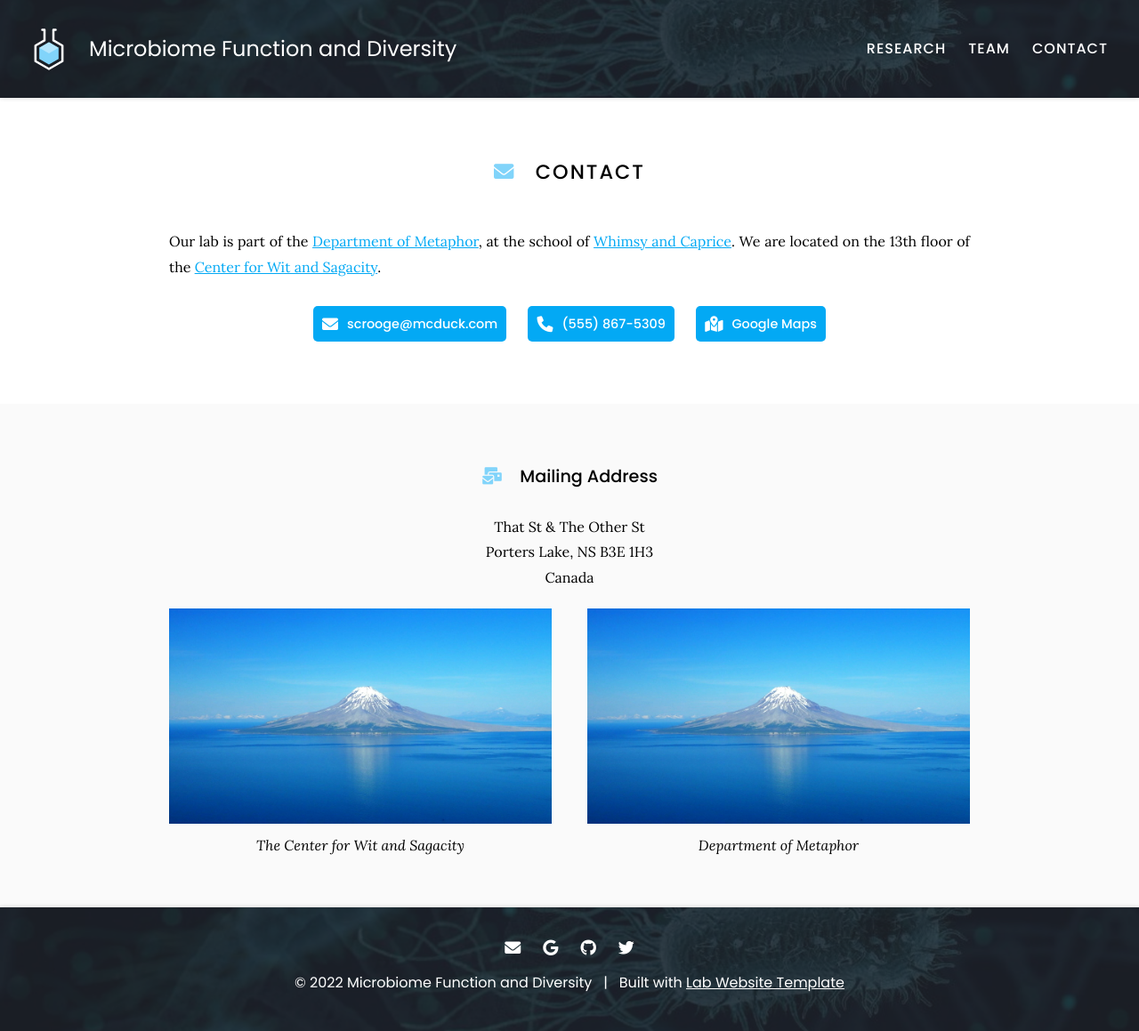
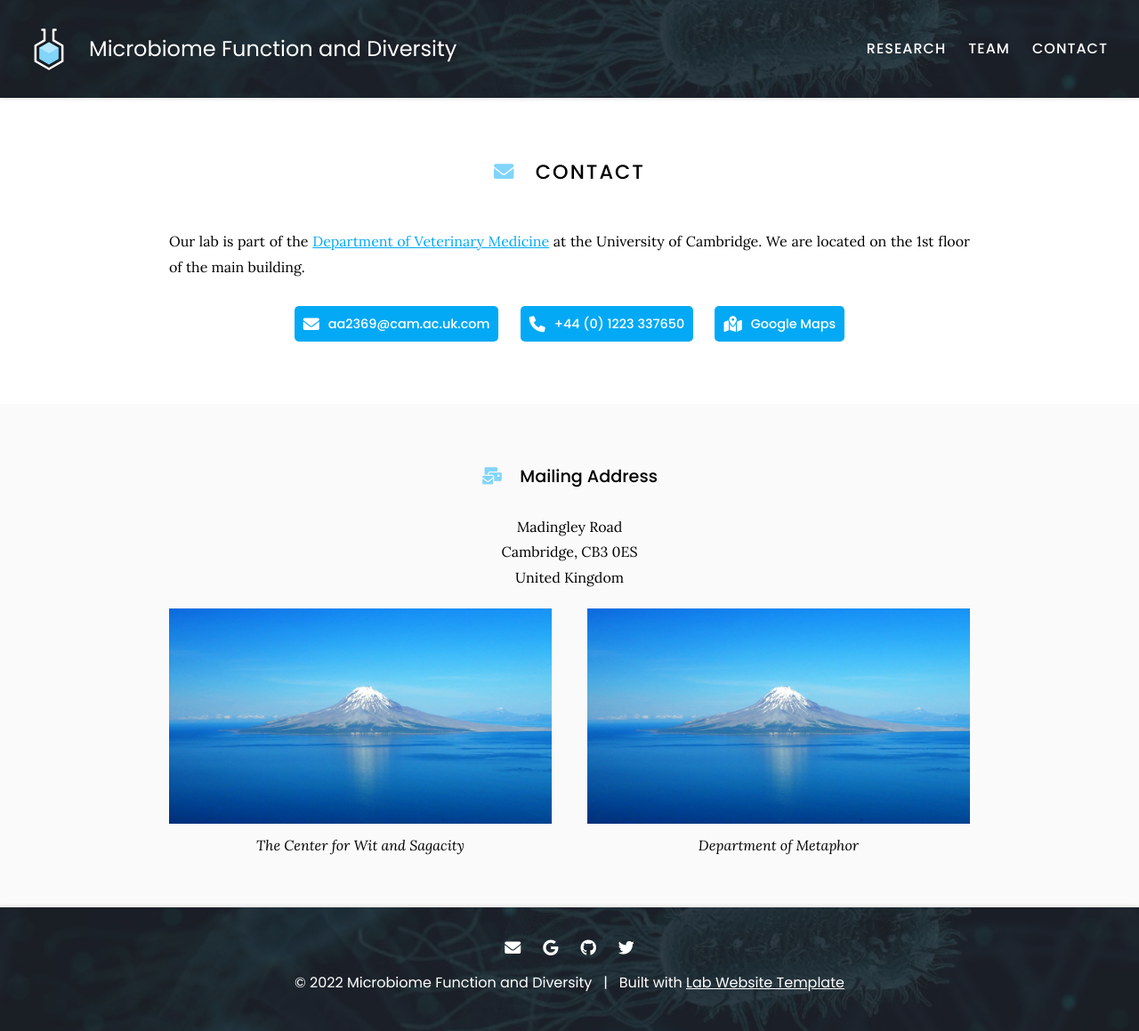
Before and after one commit to microfundiv-lab/microfundiv-lab.github.io, a Jekyll site: the page built from contact/index.md, in a window 1280 px wide. Shown: the whole page at 89% size. Built offline with Jekyll 4.4.1, drawn with Linux system fonts in a browser that asks for light colours.

Commit message:
Update configs

```diff
--- a/contact/index.md
+++ b/contact/index.md
@@ -7,25 +7,25 @@ nav:
 
 # <i class="fas fa-envelope"></i>Contact
 
-Our lab is part of the [Department of Metaphor](), at the school of [Whimsy and Caprice]().
-We are located on the 13th floor of the [Center for Wit and Sagacity]().
+Our lab is part of the [Department of Veterinary Medicine]() at the University of Cambridge.
+We are located on the 1st floor of the main building.
 
 {%
   include link.html
   type="email"
   icon=""
-  text="scrooge@mcduck.com"
+  text="aa2369@cam.ac.uk.com"
   tooltip=""
-  link="scrooge@mcduck.com"
+  link="aa2369@cam.ac.uk.com"
   style="button"
 %}
 {%
   include link.html
   type="phone"
   icon=""
-  text="(555) 867-5309"
+  text="+44 (0) 1223 337650"
   tooltip=""
-  link="+1-555-867-5309"
+  link="+44-1223-337650"
   style="button"
 %}
 {%
@@ -34,7 +34,7 @@ We are located on the 13th floor of the [Center for Wit and Sagacity]().
   icon=""
   text="Google Maps"
   tooltip="Our location on Google Maps for easy navigation"
-  link="https://www.google.com/maps/place/That+St+%26+The+Other+St,+Porters+Lake,+NS+B3E+1H3,+Canada/@44.7389237,-63.3033296,20.78z/data=!4m5!3m4!1s0x4b5a31023bb02565:0xb9505694e83a53d7!8m2!3d44.7389353!4d-63.3030828"
+  link="https://goo.gl/maps/RXWxrvdURcXH59pw8"
   style="button"
 %}
 {:.center}
@@ -43,9 +43,9 @@ We are located on the 13th floor of the [Center for Wit and Sagacity]().
 
 ### <i class="fas fa-mail-bulk"></i>Mailing Address
 
-That St & The Other St
-Porters Lake, NS B3E 1H3
-Canada
+Madingley Road
+Cambridge, CB3 0ES
+United Kingdom
 {:.center}
 
 {% capture col1 %}
```
